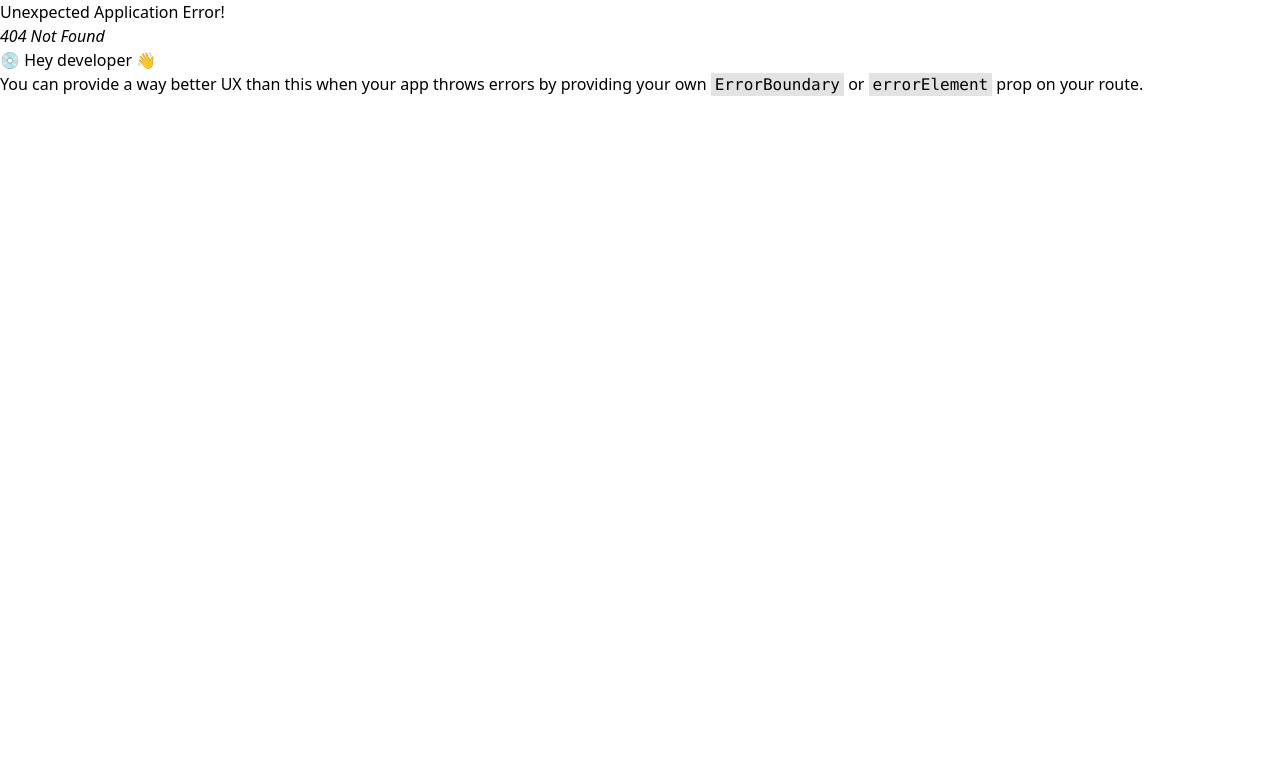
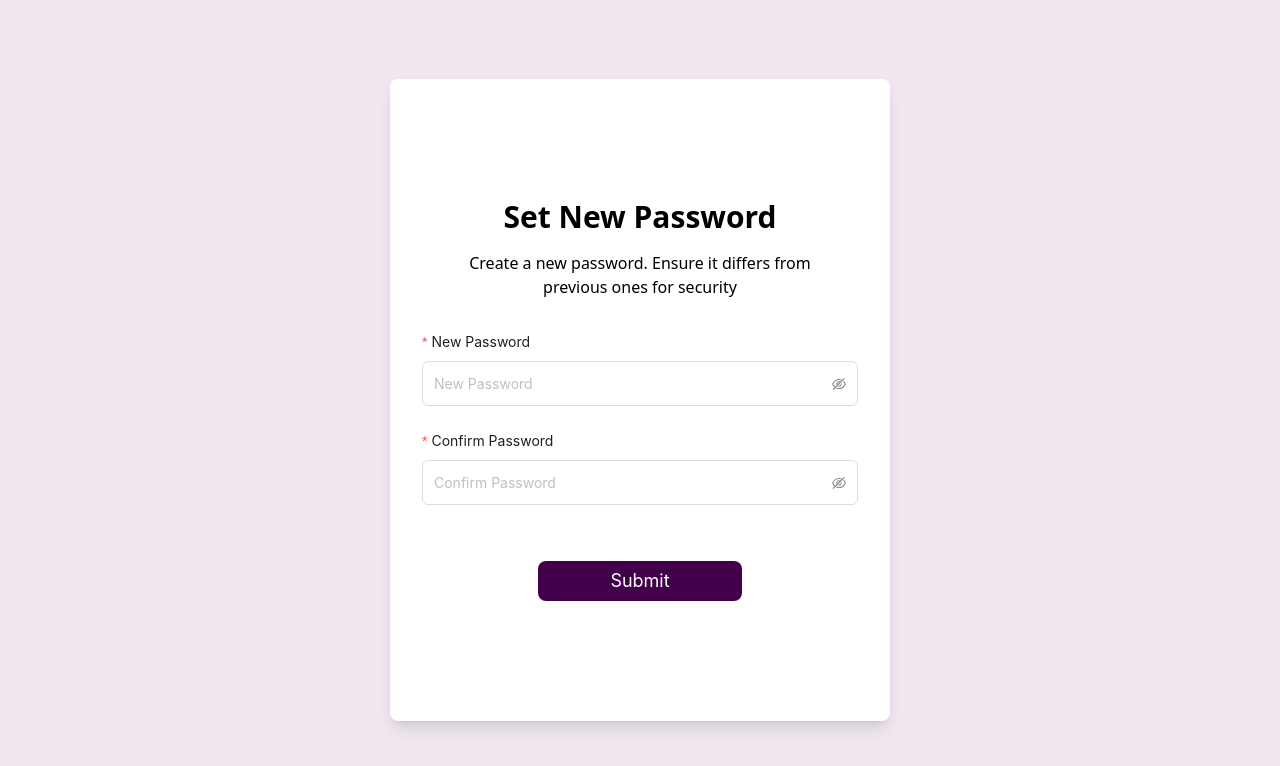
Before and after one commit to MDTanvirAhmedEmon/reactTS-ready-dashboard, a React (Vite) app: page /auth/set-new-password in a window 1280 px wide. Before the commit this address had no page. Shown: the top 766 px of the page. Built offline with nearby package versions, Linux system fonts and the light colour scheme.

Commit message:
done verification and set new password page

```diff
--- a/package.json
+++ b/package.json
@@ -15,6 +15,7 @@
     "react": "^19.0.0",
     "react-dom": "^19.0.0",
     "react-icons": "^5.5.0",
+    "react-otp-input": "^3.1.1",
     "react-router-dom": "^6.26.2"
   },
   "devDependencies": {
--- /dev/null
+++ b/src/pages/auth/SetNewPassword.tsx
@@ -0,0 +1,92 @@
+import { Form, Input } from "antd";
+import { Link, useSearchParams } from "react-router-dom";
+
+interface SetNewPasswordFormValues {
+    newPassword: string;
+    confirmPassword: string;
+}
+
+const SetNewPassword: React.FC = () => {
+    const [form] = Form.useForm();
+    //   const [isLoading, setIsLoading] = useState<boolean>(false);
+    //   const navigate = useNavigate();
+
+    const [searchParams] = useSearchParams();
+    const email: string | null = searchParams.get('email');
+    console.log(email);
+
+    // onFinish handler for the form
+    const onFinish = (values: SetNewPasswordFormValues) => {
+        console.log(values);
+        // Here you can add your logic to submit the form, e.g., call an API
+    };
+
+    return (
+        <div className="h-screen bg-barColor">
+            {/* Background Image */}
+            <div className="bg-primary py-14 h-full">
+                {/* Form Container */}
+                <div className="relative z-10 flex items-center justify-center h-full px-3 text-white">
+                    <div className="bg-[#ffffff] text-black overflow-hidden shadow-lg w-full md:max-w-[500px] rounded-lg">
+                        {/* Login Form */}
+                        <div className="p-8 md:py-24">
+                            <div className="text-center">
+                                <h1 className="text-3xl font-semibold mt-6 mb-4">
+                                    Set New Password
+                                </h1>
+                                <p className="mb-8 px-2 md:px-10">
+                                    Create a new password. Ensure it differs from
+                                    previous ones for security
+                                </p>
+                            </div>
+                            <Form
+                                form={form}
+                                onFinish={onFinish}
+                                name="dependencies"
+                                autoComplete="off"
+                                style={{ maxWidth: 600 }}
+                                layout="vertical"
+                            >
+                                <Form.Item
+                                    label="New Password"
+                                    name="newPassword"
+                                    rules={[{ required: true, message: "Please input your new password!" }]}
+                                >
+                                    <Input.Password
+                                        placeholder="New Password"
+                                        className="rounded-none py-2"
+                                    />
+                                </Form.Item>
+                                <Form.Item
+                                    label="Confirm Password"
+                                    name="confirmPassword"
+                                    rules={[{ required: true, message: "Please confirm your password!" }]}
+                                >
+                                    <Input.Password
+                                        placeholder="Confirm Password"
+                                        className="rounded-none py-2"
+                                    />
+                                </Form.Item>
+
+                                <Form.Item className="text-center mt-6">
+                                    <Link to={"/auth/successfully-changed-password"}>
+                                        <button
+                                            type="submit"
+                                            // disabled={isLoading}
+                                            className="bg-primary bg-primaryColor cursor-pointer  mt-8 text-white px-18 rounded-lg py-[6px] text-lg"
+                                        >
+                                            {/* Submit {isLoading && <Spin />} */}
+                                            Submit
+                                        </button>
+                                    </Link>
+                                </Form.Item>
+                            </Form>
+                        </div>
+                    </div>
+                </div>
+            </div>
+        </div>
+    );
+};
+
+export default SetNewPassword;
--- /dev/null
+++ b/src/pages/auth/VerificationCode.tsx
@@ -0,0 +1,77 @@
+import { useState } from "react";
+import OtpInput from "react-otp-input";
+import { Link, useSearchParams } from "react-router-dom";
+
+const VerificationCode: React.FC = () => {
+    const [otp, setOtp] = useState<string>("");
+    const [searchParams] = useSearchParams();
+    const email: string | null = searchParams.get("email");
+    console.log(email);
+
+    // const onSent = () => {
+    //   // handle OTP submission
+    // };
+
+    return (
+        <div className="h-screen bg-barColor">
+            {/* Background Image */}
+            <div className="bg-primary py-14 h-full">
+                {/* Form Container */}
+                <div className="relative z-10 flex items-center justify-center h-full px-3 text-white">
+                    <div className="bg-[#ffffff] text-black overflow-hidden shadow-lg w-full md:max-w-[500px] rounded-lg">
+                        {/* Login Form */}
+                        <div className="p-8 md:py-32">
+                            <div className="text-center">
+                                <h1 className="text-2xl md:text-3xl font-semibold mt-6 mb-5">
+                                    Check Your Email
+                                </h1>
+                                <p className=" mb-8 px-2 md:px-10">
+                                    We sent a reset link to contact@dscode...com
+                                    enter 5 digit code that mentioned in the email
+                                </p>
+                            </div>
+
+                            <div className="flex justify-center">
+                                <div className="flex gap-2 mb-4">
+                                    <OtpInput
+                                        value={otp}
+                                        onChange={(value: string) => setOtp(value)}
+                                        numInputs={5}
+                                        renderSeparator={<span className="w-4" />}
+                                        renderInput={(props) => (
+                                            <input
+                                                {...props}
+                                                style={{ width: "50px" }}
+                                                className="w-12 h-12 border-2 border-gray-300 rounded-md text-center text-lg focus:border-[#42004a] focus:outline-none"
+                                            />
+                                        )}
+                                    />
+                                </div>
+                            </div>
+
+                            <div className="flex justify-center">
+                                <Link to="/auth/set-new-password">
+                                    <button
+                                        type="button"
+                                        // onClick={onSent}
+                                        // disabled={isLoading}
+                                        className="bg-primary bg-primaryColor cursor-pointer  mt-10 mb-4 text-white px-18 rounded-lg py-[6px] text-lg"
+                                    >
+                                        Verify Code
+                                    </button>
+                                </Link>
+                            </div>
+                            <p className="text-center text-gray-600">
+                                You have not received the email?{" "}
+                                <span className="text-[#020202] cursor-pointer">Resend</span>
+                            </p>
+                        </div>
+
+                    </div>
+                </div>
+            </div>
+        </div>
+    );
+};
+
+export default VerificationCode;
```
Also changed, not shown: src/routes/routes.tsx (+10 -0 lines), 1 other file (tests, documents, lock files or other folders).
